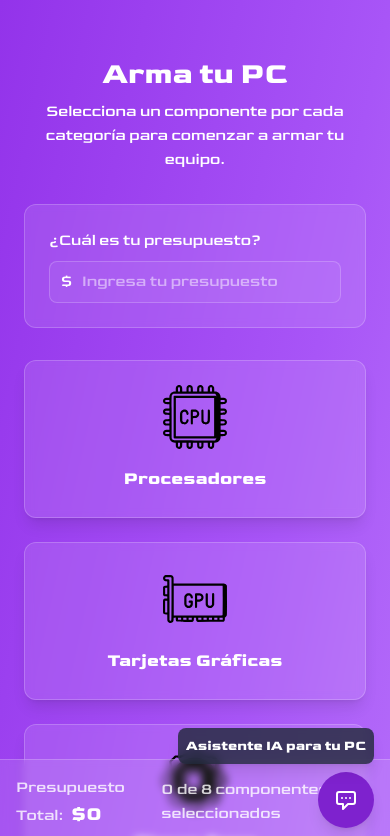
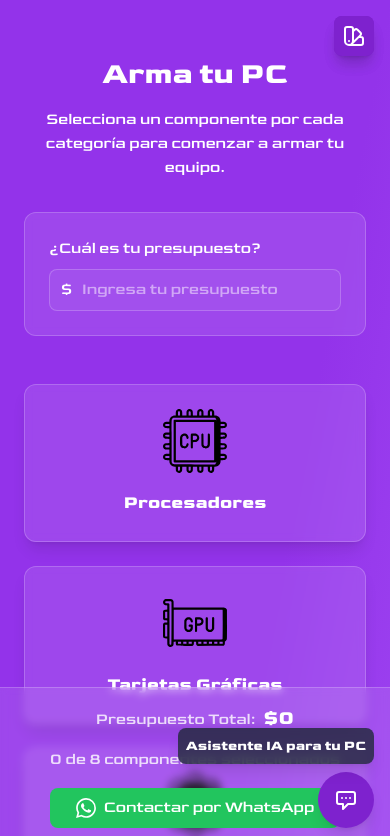
Before and after one commit to adonis386/solcuiones-cgt, a Next.js app: page /armar-pc in a window 390 px wide. Shown: the top 836 px of the page. Built offline with nearby package versions, Linux system fonts and the light colour scheme.

Commit message:
feat: Mejoras en la interfaz - Añadido sistema de temas para daltonismo y mejorado el responsive

```diff
--- a/app/armar-pc/page.tsx
+++ b/app/armar-pc/page.tsx
@@ -3,6 +3,8 @@
 import React, { useState, useEffect, useRef } from "react";
 import ComponentesModal from "../components/ComponentesModal";
 import Image from "next/image";
+import { useTheme } from '../components/ThemeProvider';
+import ThemeSelector from '../components/ThemeSelector';
 
 interface Categoria {
   id: number;
@@ -29,6 +31,7 @@ interface Message {
 }
 
 export default function ArmarPC() {
+  const { currentTheme } = useTheme();
   const [categoriaSeleccionada, setCategoriaSeleccionada] = useState<Categoria | null>(null);
   const [componentesSeleccionados, setComponentesSeleccionados] = useState<Record<number, Componente>>({});
   const [presupuestoTotal, setPresupuestoTotal] = useState(0);
@@ -284,10 +287,10 @@ export default function ArmarPC() {
       message += `${icon} ${comp.categoria_nombre}: ${comp.nombre} ($${comp.precio})\n`;
     });
 
-    message += `\n💰 Presupuesto total estimado: $${presupuestoTotal.toLocaleString()}`;;
+    message += `\n💰 Presupuesto total estimado: $${presupuestoTotal.toLocaleString()}`;
     message += `\n\n¡Espero su confirmación y los próximos pasos! 👍`;
 
-    return encodeURIComponent(message);
+    return message;
   };
 
   const getIconForCategory = (nombre: string) => {
@@ -359,6 +362,24 @@ export default function ArmarPC() {
       const data = await response.json();
       if (data.success) {
         setMessages(prev => [...prev, { role: 'assistant', content: data.message }]);
+
+        // Manejar sugerencias automáticas de componentes
+        if (data.suggestedComponents && data.suggestedComponents.length > 0) {
+          const newSelected = { ...componentesSeleccionados };
+
+          data.suggestedComponents.forEach((id: number) => {
+            // Encontrar el componente en el catálogo
+            for (const categoryId in componentesEstaticos) {
+              const componente = componentesEstaticos[categoryId].find(comp => comp.id === id);
+              if (componente) {
+                newSelected[componente.categoria_id] = componente;
+                break;
+              }
+            }
+          });
+
+          setComponentesSeleccionados(newSelected);
+        }
       }
     } catch (error) {
       console.error('Error al enviar mensaje:', error);
@@ -372,36 +393,37 @@ export default function ArmarPC() {
   };
 
   return (
-    <div className="min-h-screen flex flex-col items-center bg-gradient-to-br from-purple-600 via-purple-500 to-purple-400 dark:from-purple-700 dark:via-purple-600 dark:to-purple-500 p-6">
-      <h2 className="text-3xl sm:text-4xl font-bold text-white mt-8 mb-2 text-center animate-fade-in">
+    <div className={`min-h-screen flex flex-col items-center bg-gradient-to-br ${currentTheme.primary} dark:${currentTheme.secondary} p-6 pb-32`}>
+      <ThemeSelector />
+      <h2 className={`text-3xl sm:text-4xl font-bold ${currentTheme.text} mt-8 mb-4 text-center animate-fade-in`}>
         Arma tu PC
       </h2>
-      <p className="text-white mb-8 text-center animate-fade-in delay-100">
+      <p className={`${currentTheme.text} mb-8 text-center animate-fade-in delay-100`}>
         Selecciona un componente por cada categoría para comenzar a armar tu equipo.
       </p>
 
       {/* Presupuesto Input */}
-      <div className="w-full max-w-md mb-8 animate-fade-in delay-200">
-        <div className="bg-white/10 backdrop-blur-sm rounded-xl p-6 border border-white/20">
-          <label htmlFor="presupuesto" className="block text-white mb-2">
+      <div className="w-full max-w-md mb-12 animate-fade-in delay-200">
+        <div className={`bg-white/10 backdrop-blur-sm rounded-xl p-6 border border-white/20`}>
+          <label htmlFor="presupuesto" className={`block ${currentTheme.text} mb-2`}>
             ¿Cuál es tu presupuesto?
           </label>
           <div className="relative">
-            <span className="absolute left-3 top-1/2 -translate-y-1/2 text-white">$</span>
+            <span className={`absolute left-3 top-1/2 -translate-y-1/2 ${currentTheme.text}`}>$</span>
             <input
               type="text"
               id="presupuesto"
               value={presupuestoObjetivo === '' ? '' : presupuestoObjetivo.toLocaleString()}
               onChange={handlePresupuestoChange}
               placeholder="Ingresa tu presupuesto"
-              className="w-full pl-8 pr-4 py-2 bg-white/5 border border-white/20 rounded-lg text-white placeholder-white/50 focus:outline-none focus:border-white"
+              className={`w-full pl-8 pr-4 py-2 bg-white/5 border border-white/20 rounded-lg ${currentTheme.text} placeholder-white/50 focus:outline-none focus:border-white`}
             />
           </div>
         </div>
       </div>
 
       {/* Categorías */}
-      <div className="w-full max-w-2xl grid grid-cols-1 sm:grid-cols-2 gap-6 mb-12 animate-fade-in delay-300">
+      <div className="w-full max-w-2xl grid grid-cols-1 sm:grid-cols-2 gap-6 mb-24 animate-fade-in delay-300">
         {categorias.map((cat) => (
           <div
             key={cat.id}
@@ -439,8 +461,9 @@ export default function ArmarPC() {
 
       {/* Presupuesto Total */}
       <div className="fixed bottom-0 left-0 right-0 bg-white/10 backdrop-blur-sm border-t border-white/20 p-4">
-        <div className="max-w-2xl mx-auto flex justify-between items-center">
-          <div className="text-white">
+        <div className="max-w-2xl mx-auto">
+          <div className="flex flex-col sm:flex-row justify-between items-center gap-4">
+            <div className="text-white text-center sm:text-left">
               <span className="text-white/80">Presupuesto Total:</span>
               <span className="ml-2 text-xl font-bold text-white">
                 ${presupuestoTotal.toLocaleString()}
@@ -451,23 +474,22 @@ export default function ArmarPC() {
                 </span>
               )}
             </div>
-          <div className="flex items-center gap-4 flex-col sm:flex-row">
-            <div className="text-white/80">
+            <div className="flex flex-col sm:flex-row items-center gap-4">
+              <div className="text-white/80 text-center sm:text-left">
                 {Object.keys(componentesSeleccionados).length} de {categorias.length} componentes seleccionados
               </div>
-            {Object.keys(componentesSeleccionados).length === categorias.length && (
               <a
-                href={`https://wa.me/584242533942?text=${getWhatsAppMessage()}`}
+                href={`https://wa.me/584242533942?text=${encodeURIComponent(getWhatsAppMessage())}`}
                 target="_blank"
                 rel="noopener noreferrer"
-                className="bg-green-500 hover:bg-green-600 text-white px-4 py-2 rounded-lg transition-colors flex items-center gap-2"
+                className="bg-green-500 hover:bg-green-600 text-white px-4 py-2 rounded-lg transition-colors flex items-center justify-center gap-2 w-full sm:w-auto"
               >
                 <svg className="w-5 h-5" fill="currentColor" viewBox="0 0 24 24">
                   <path d="M17.472 14.382c-.297-.149-1.758-.867-2.03-.967-.273-.099-.471-.148-.67.15-.197.297-.767.966-.94 1.164-.173.199-.347.223-.644.075-.297-.15-1.255-.463-2.39-1.475-.883-.788-1.48-1.761-1.653-2.059-.173-.297-.018-.458.13-.606.134-.133.298-.347.446-.52.149-.174.198-.298.298-.497.099-.198.05-.371-.025-.52-.075-.149-.669-1.612-.916-2.207-.242-.579-.487-.5-.669-.51-.173-.008-.371-.01-.57-.01-.198 0-.52.074-.792.372-.272.297-1.04 1.016-1.04 2.479 0 1.462 1.065 2.875 1.213 3.074.149.198 2.096 3.2 5.077 4.487.709.306 1.262.489 1.694.625.712.227 1.36.195 1.871.118.571-.085 1.758-.719 2.006-1.413.248-.694.248-1.289.173-1.413-.074-.124-.272-.198-.57-.347m-5.421 7.403h-.004a9.87 9.87 0 01-5.031-1.378l-.361-.214-3.741.982.998-3.648-.235-.374a9.86 9.86 0 01-1.51-5.26c.001-5.45 4.436-9.884 9.888-9.884 2.64 0 5.122 1.03 6.988 2.898a9.825 9.825 0 012.893 6.994c-.003 5.45-4.437 9.884-9.885 9.884m8.413-18.297A11.815 11.815 0 0012.05 0C5.495 0 .16 5.335.157 11.892c0 2.096.547 4.142 1.588 5.945L.057 24l6.305-1.654a11.882 11.882 0 005.683 1.448h.005c6.554 0 11.89-5.335 11.893-11.893a11.821 11.821 0 00-3.48-8.413z"/>
                 </svg>
                 Contactar por WhatsApp
               </a>
-            )}
+            </div>
           </div>
         </div>
       </div>
@@ -508,10 +530,20 @@ export default function ArmarPC() {
             <div className="h-96 overflow-y-auto p-4 space-y-4">
               {messages.length === 0 ? (
                 <div className="text-center text-gray-300">
-                  <p>¡Hola! Soy tu asistente virtual.</p>
-                  <p className="mt-2">Puedo ayudarte a elegir los mejores componentes según tu presupuesto.</p>
+                  <p className="font-semibold text-lg mb-2">¡Bienvenido al Asistente de PC!</p>
+                  <p className="mb-4">Te ayudaré a elegir los componentes perfectos para tu PC.</p>
+                  <div className="bg-gray-800/50 rounded-lg p-4 text-left">
+                    <p className="mb-2">¿Para qué tipo de uso necesitas la PC?</p>
+                    <ul className="list-disc list-inside text-purple-300 space-y-1">
+                      <li>🎮 Gaming</li>
+                      <li>💼 Oficina</li>
+                      <li>🎨 Diseño</li>
+                      <li>💻 Programación</li>
+                      <li>📺 Streaming</li>
+                    </ul>
+                  </div>
                   {presupuestoObjetivo && (
-                    <p className="mt-2 text-purple-400">
+                    <p className="mt-4 text-purple-400">
                       Presupuesto objetivo: ${presupuestoObjetivo.toLocaleString()}
                     </p>
                   )}
@@ -544,7 +576,7 @@ export default function ArmarPC() {
                   type="text"
                   value={input}
                   onChange={(e) => setInput(e.target.value)}
-                  placeholder="Escribe tu mensaje..."
+                  placeholder="Escribe tu respuesta aquí..."
                   className="flex-1 bg-gray-800 border border-gray-700 rounded-lg px-4 py-2 text-gray-100 placeholder-gray-400 focus:outline-none focus:border-purple-500"
                   disabled={isLoading}
                 />
--- /dev/null
+++ b/app/components/ThemeProvider.tsx
@@ -0,0 +1,105 @@
+"use client";
+
+import React, { createContext, useContext, useState, useEffect } from 'react';
+
+type Theme = {
+  name: string;
+  primary: string;
+  secondary: string;
+  accent: string;
+  background: string;
+  text: string;
+  description: string;
+};
+
+const themes: Theme[] = [
+  {
+    name: "default",
+    primary: "from-purple-600 via-purple-500 to-purple-400",
+    secondary: "from-purple-700 via-purple-600 to-purple-500",
+    accent: "bg-purple-700",
+    background: "bg-white",
+    text: "text-white",
+    description: "Tema predeterminado"
+  },
+  {
+    name: "protanopia",
+    primary: "from-blue-600 via-blue-500 to-blue-400",
+    secondary: "from-blue-700 via-blue-600 to-blue-500",
+    accent: "bg-blue-700",
+    background: "bg-white",
+    text: "text-white",
+    description: "Tema para Protanopía (dificultad para distinguir rojo-verde)"
+  },
+  {
+    name: "deuteranopia",
+    primary: "from-cyan-600 via-cyan-500 to-cyan-400",
+    secondary: "from-cyan-700 via-cyan-600 to-cyan-500",
+    accent: "bg-cyan-700",
+    background: "bg-white",
+    text: "text-white",
+    description: "Tema para Deuteranopía (dificultad para distinguir verde-rojo)"
+  },
+  {
+    name: "tritanopia",
+    primary: "from-amber-600 via-amber-500 to-amber-400",
+    secondary: "from-amber-700 via-amber-600 to-amber-500",
+    accent: "bg-amber-700",
+    background: "bg-white",
+    text: "text-white",
+    description: "Tema para Tritanopía (dificultad para distinguir azul-amarillo)"
+  },
+  {
+    name: "high-contrast",
+    primary: "from-gray-800 via-gray-700 to-gray-600",
+    secondary: "from-gray-900 via-gray-800 to-gray-700",
+    accent: "bg-gray-900",
+    background: "bg-white",
+    text: "text-white",
+    description: "Tema de alto contraste"
+  }
+];
+
+type ThemeContextType = {
+  currentTheme: Theme;
+  setTheme: (themeName: string) => void;
+  themes: Theme[];
+};
+
+const ThemeContext = createContext<ThemeContextType | undefined>(undefined);
+
+export function ThemeProvider({ children }: { children: React.ReactNode }) {
+  const [currentTheme, setCurrentTheme] = useState<Theme>(themes[0]);
+
+  useEffect(() => {
+    const savedTheme = localStorage.getItem('theme');
+    if (savedTheme) {
+      const theme = themes.find(t => t.name === savedTheme);
+      if (theme) setCurrentTheme(theme);
+    }
+  }, []);
+
+  const setTheme = (themeName: string) => {
+    const theme = themes.find(t => t.name === themeName);
+    if (theme) {
+      setCurrentTheme(theme);
+      localStorage.setItem('theme', themeName);
+    }
+  };
+
+  return (
+    <ThemeContext.Provider value={{ currentTheme, setTheme, themes }}>
+      <div className={`min-h-screen ${currentTheme.background}`}>
+        {children}
+      </div>
+    </ThemeContext.Provider>
+  );
+}
+
+export function useTheme() {
+  const context = useContext(ThemeContext);
+  if (context === undefined) {
+    throw new Error('useTheme must be used within a ThemeProvider');
+  }
+  return context;
+}
--- /dev/null
+++ b/app/components/ThemeSelector.tsx
@@ -0,0 +1,52 @@
+"use client";
+
+import React, { useState } from 'react';
+import { useTheme } from './ThemeProvider';
+
+export default function ThemeSelector() {
+  const { currentTheme, setTheme, themes } = useTheme();
+  const [isOpen, setIsOpen] = useState(false);
+
+  return (
+    <div className="fixed top-4 right-4 z-50">
+      <button
+        onClick={() => setIsOpen(!isOpen)}
+        className={`${currentTheme.accent} text-white p-2 rounded-lg shadow-lg hover:opacity-90 transition-opacity`}
+        aria-label="Cambiar tema"
+      >
+        <svg className="w-6 h-6" fill="none" stroke="currentColor" viewBox="0 0 24 24">
+          <path strokeLinecap="round" strokeLinejoin="round" strokeWidth={2} d="M7 21a4 4 0 01-4-4V5a2 2 0 012-2h4a2 2 0 012 2v12a4 4 0 01-4 4zm0 0h12a2 2 0 002-2v-4a2 2 0 00-2-2h-2.343M11 7.343l1.657-1.657a2 2 0 012.828 0l2.829 2.829a2 2 0 010 2.828l-8.486 8.485M7 17h.01" />
+        </svg>
+      </button>
+
+      {isOpen && (
+        <div className="absolute right-0 mt-2 w-64 bg-white rounded-lg shadow-xl border border-gray-200">
+          <div className="p-4">
+            <h3 className="text-lg font-semibold text-gray-900 mb-2">Seleccionar tema</h3>
+            <div className="space-y-2">
+              {themes.map((theme) => (
+                <button
+                  key={theme.name}
+                  onClick={() => {
+                    setTheme(theme.name);
+                    setIsOpen(false);
+                  }}
+                  className={`w-full text-left px-4 py-2 rounded-lg transition-colors ${
+                    currentTheme.name === theme.name
+                      ? 'bg-gray-100 text-gray-900'
+                      : 'text-gray-700 hover:bg-gray-50'
+                  }`}
+                >
+                  <div className="flex items-center gap-2">
+                    <div className={`w-4 h-4 rounded-full bg-gradient-to-r ${theme.primary}`} />
+                    <span>{theme.description}</span>
+                  </div>
+                </button>
+              ))}
+            </div>
+          </div>
+        </div>
+      )}
+    </div>
+  );
+}
--- /dev/null
+++ b/app/components/index.ts
@@ -0,0 +1,2 @@
+export { ThemeProvider, useTheme } from './ThemeProvider';
+export { default as ThemeSelector } from './ThemeSelector';
--- a/app/layout.tsx
+++ b/app/layout.tsx
@@ -1,5 +1,7 @@
 import type { Metadata } from "next";
 import "./globals.css";
+import { ThemeProvider } from "./components";
+import ThemeSelector from "./components/ThemeSelector";
 
 export const metadata: Metadata = {
   title: "Soluciones CGT",
@@ -13,7 +15,14 @@ export default function RootLayout({
 }>) {
   return (
     <html lang="es">
-      <body className="font-goldman">{children}</body>
+      <body className="font-goldman">
+        <ThemeProvider>
+          <div className="relative">
+            <ThemeSelector />
+            {children}
+          </div>
+        </ThemeProvider>
+      </body>
     </html>
   );
 }
--- a/app/pcs-prearmadas/page.tsx
+++ b/app/pcs-prearmadas/page.tsx
@@ -2,15 +2,18 @@
 
 import React from 'react';
 import PCsPreArmadas from '../components/PCsPreArmadas';
+import { useTheme } from '../components';
 
 const PCsPreArmadasPage = () => {
+  const { currentTheme } = useTheme();
+
   return (
-    <div className="min-h-screen bg-gradient-to-br from-purple-600 via-purple-500 to-purple-400 dark:from-purple-700 dark:via-purple-600 dark:to-purple-500 p-6">
+    <div className={`min-h-screen bg-gradient-to-br ${currentTheme.primary} dark:${currentTheme.secondary} p-6`}>
       <div className="max-w-7xl mx-auto">
-        <h1 className="text-4xl font-bold text-white text-center mb-8 mt-8">
+        <h1 className={`text-4xl font-bold ${currentTheme.text} text-center mb-8 mt-8`}>
           PCs Pre-armadas
         </h1>
-        <p className="text-white text-center mb-12 max-w-2xl mx-auto">
+        <p className={`${currentTheme.text} text-center mb-12 max-w-2xl mx-auto`}>
           Descubre nuestras PCs pre-armadas optimizadas para diferentes necesidades y presupuestos.
           Cada configuración ha sido cuidadosamente seleccionada para ofrecer el mejor rendimiento y valor.
         </p>
```
Also changed, not shown: app/api/chat/route.ts (+28 -12 lines). Lines whose indentation alone changed are shown as unchanged.
